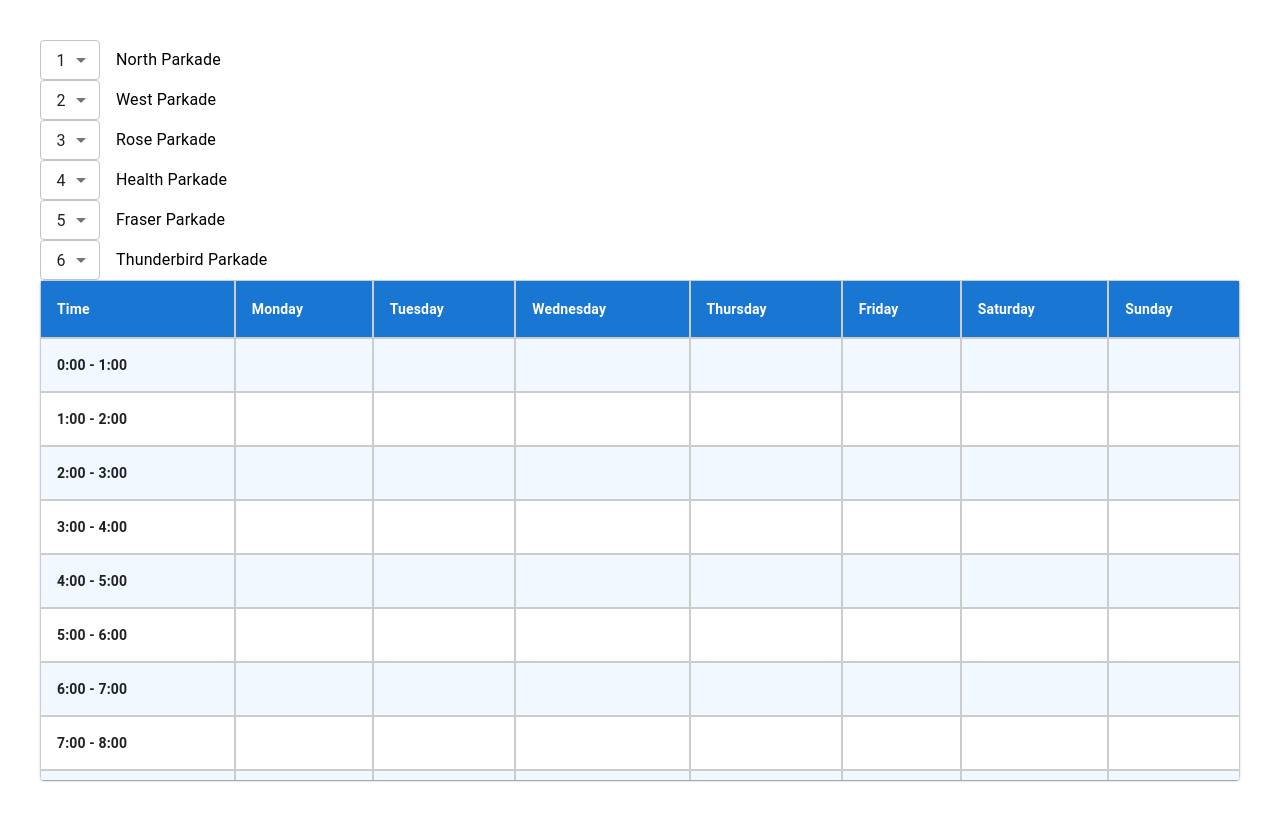
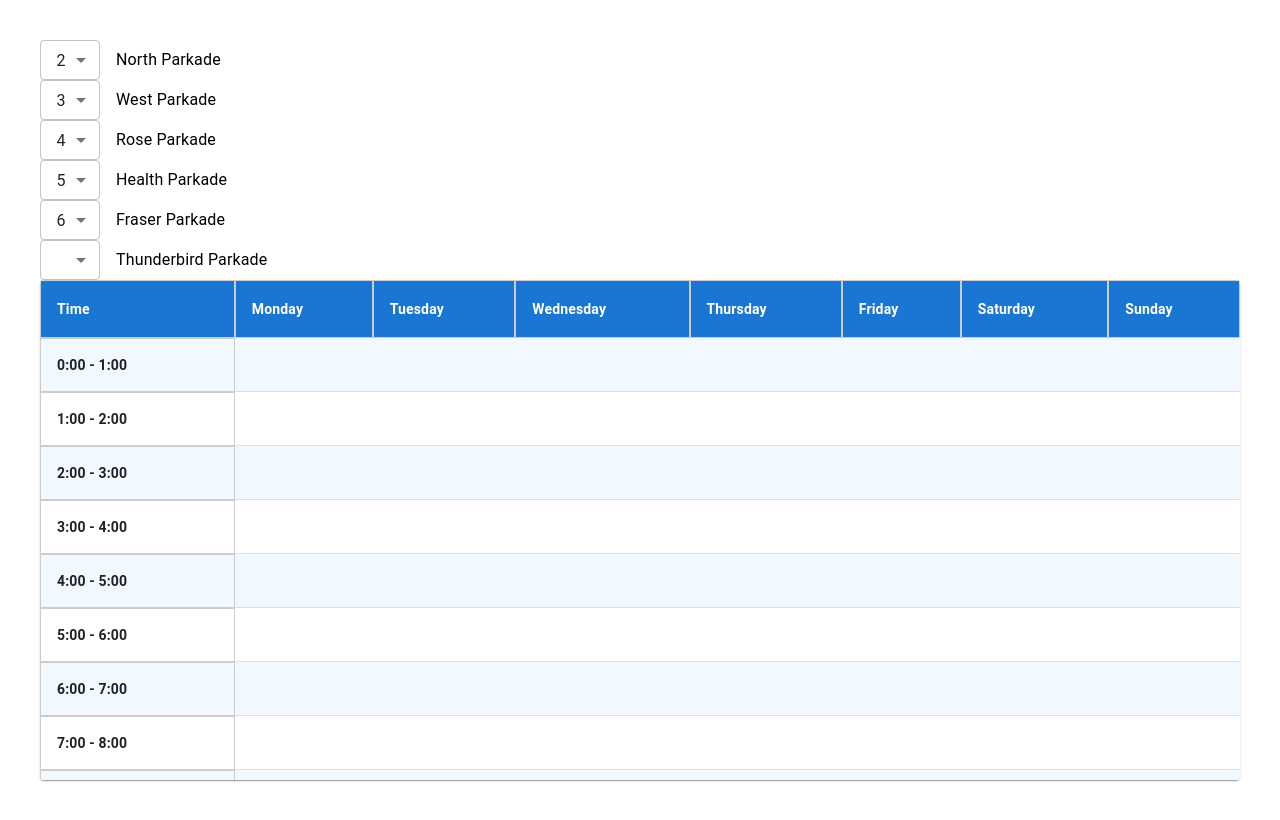
Before and after one commit to NACK2/parking-buddy, a React (Vite) app: page /preferences in a window 1280 px wide. Built offline with nearby package versions, Linux system fonts and the light colour scheme.

Commit message:
converting object to array

```diff
--- a/src/components/Calendar.jsx
+++ b/src/components/Calendar.jsx
@@ -2,23 +2,8 @@ import { Card, CardContent, Typography, Grid, Box, Table, TableBody, TableCell,
 import { useState, useRef } from "react";
 
 const Calendar = ({isPreferencesPage}) => {
-    // Timetable array
-    // const daysOfWeek = ["Monday", "Tuesday", "Wednesday", "Thursday", "Friday", "Saturday", "Sunday"];
-    // const hours = Array.from({ length: 24 }, (_, i) => `${i}:00 - ${i + 1}:00`);
-
-    // const [selectedTimes, setSelectedTimes] = useState([])
-
-    // const handleTimeSlotClick = (hour, day) => {
-    //     const newTimeSlot = {hour, day};
-    //     setSelectedTimes(prevState => [...prevState, newTimeSlot]);
-    // }
-
-    // console.log(selectedTimes.some(timeslot => timeslot.hour === '6:00 - 7:00' && timeslot.day === 'Friday'))
-    // console.log(selectedTimes)
-
     const [selectedCells, setSelectedCells] = useState(new Set());  // Use Set to track selected cells
-    console.log(selectedCells)
-
+    const selectedTimesArr = Array.from(selectedCells).sort()
 
     const [isSelecting, setIsSelecting] = useState(false);
     const startCellRef = useRef(null);
@@ -32,10 +17,49 @@ const Calendar = ({isPreferencesPage}) => {
         '20:00 - 21:00', '21:00 - 22:00', '22:00 - 23:00', '23:00 - 24:00'
     ];
 
+    /*
+    schedule = {
+        monday: ["1-3", "5-7"],
+        tuesday: ["4-7", "10-12"],
+        ...
+    }
+    */
+
+    const arrToObj = () => {
+        const dayEnum = {
+            0: 'Sunday',
+            1: 'Monday',
+            2: 'Tuesday',
+            3: 'Wednesday',
+            4: 'Thursday',
+            5: 'Friday',
+            6: 'Saturday',
+        }
+
+        const result = selectedTimesArr.reduce((acc, curr) => {
+            const [key, value] = curr.split('-').map(Number); // Split the string and convert to numbers
+            const day = dayEnum[key]
+
+            // If the key doesn't exist in the accumulator, initialize it with an empty array
+            if (!acc[day]) {
+                acc[day] = [];
+            }
+
+            // Push the value into the corresponding array for the key
+            acc[day].push(value);
+
+            return acc; // Return the updated accumulator
+        }, {});
+
+        return result
+    }
+
+    console.log(arrToObj())
+
     // Function to calculate the selected cells during dragging
     const calculateSelectedCells = (endCell) => {
-        const [startRow, startCol] = startCellRef.current.split('-');
-        const [endRow, endCol] = endCell.split('-');
+        const [startCol, startRow] = startCellRef.current.split('-');
+        const [endCol, endRow] = endCell.split('-');
 
         const rowStart = Math.min(startRow, endRow);
         const rowEnd = Math.max(startRow, endRow);
@@ -45,9 +69,9 @@ const Calendar = ({isPreferencesPage}) => {
         const newSelectedCells = new Set(selectedCells);  // Create a copy of selected cells
 
         for (let row = rowStart; row <= rowEnd; row++) {
-        for (let col = colStart; col <= colEnd; col++) {
-            newSelectedCells.add(`${row}-${col}`);  // Add the selected cells to the Set
-        }
+            for (let col = colStart; col <= colEnd; col++) {
+                newSelectedCells.add(`${col}-${row}`);  // Use col-row format
+            }
         }
 
         setSelectedCells(newSelectedCells);  // Update state with newly selected cells
@@ -63,7 +87,7 @@ const Calendar = ({isPreferencesPage}) => {
 
     const handleMouseEnter = (cellId) => {
         if (isSelecting) {
-        calculateSelectedCells(cellId);
+            calculateSelectedCells(cellId);
         }
     };
 
@@ -80,7 +104,7 @@ const Calendar = ({isPreferencesPage}) => {
                 <TableRow>
                     <TableCell sx={{ backgroundColor: '#1976d2', color: 'white', fontWeight: 'bold', border: '1px solid #ccc' }}>Time</TableCell>
                     {days.map((day, colIndex) => (
-                    <TableCell key={day} sx={{ backgroundColor: '#1976d2', color: 'white', fontWeight: 'bold', border: '1px solid #ccc' }}>{day}</TableCell>
+                        <TableCell key={day} sx={{ backgroundColor: '#1976d2', color: 'white', fontWeight: 'bold', border: '1px solid #ccc' }}>{day}</TableCell>
                     ))}
                 </TableRow>
                 </TableHead>
@@ -89,7 +113,7 @@ const Calendar = ({isPreferencesPage}) => {
                     <TableRow key={time} sx={{ backgroundColor: rowIndex % 2 === 0 ? '#f1f8ff' : 'white' }}>
                     <TableCell sx={{ border: '1px solid #ccc', fontWeight: 'bold' }}>{time}</TableCell>
                     {days.map((day, colIndex) => {
-                        const cellId = `${rowIndex}-${colIndex}`;
+                        const cellId = `${colIndex}-${rowIndex}`;
                         const isSelected = selectedCells.has(cellId);  // Check if the cell is in the selected set
                         return (
                         <TableCell
@@ -97,8 +121,8 @@ const Calendar = ({isPreferencesPage}) => {
                             onMouseDown={() => handleMouseDown(cellId)}
                             onMouseEnter={() => handleMouseEnter(cellId)}
                             sx={{
-                            border: '1px solid #ccc',
-                            cursor: 'pointer',
+                            // border: '1px solid #ccc',
+                            // cursor: 'pointer',
                             backgroundColor: isSelected ? '#81c784' : 'inherit',
                             '&:hover': {
                                 backgroundColor: '#e0e0e0',
--- a/src/pages/Preferences.jsx
+++ b/src/pages/Preferences.jsx
@@ -5,12 +5,12 @@ import DropdownSelector from '../components/dropdownSelector';
 const Preferences = () => {
     const [parkades, setParkades] = useState(
         {
-            "North Parkade": 0,
-            "West Parkade": 1,
-            "Rose Parkade": 2,
-            "Health Parkade": 3,
-            "Fraser Parkade": 4,
-            "Thunderbird Parkade": 5
+            "North Parkade": 1,
+            "West Parkade": 2,
+            "Rose Parkade": 3,
+            "Health Parkade": 4,
+            "Fraser Parkade": 5,
+            "Thunderbird Parkade": 6
         }
     )
 
```
